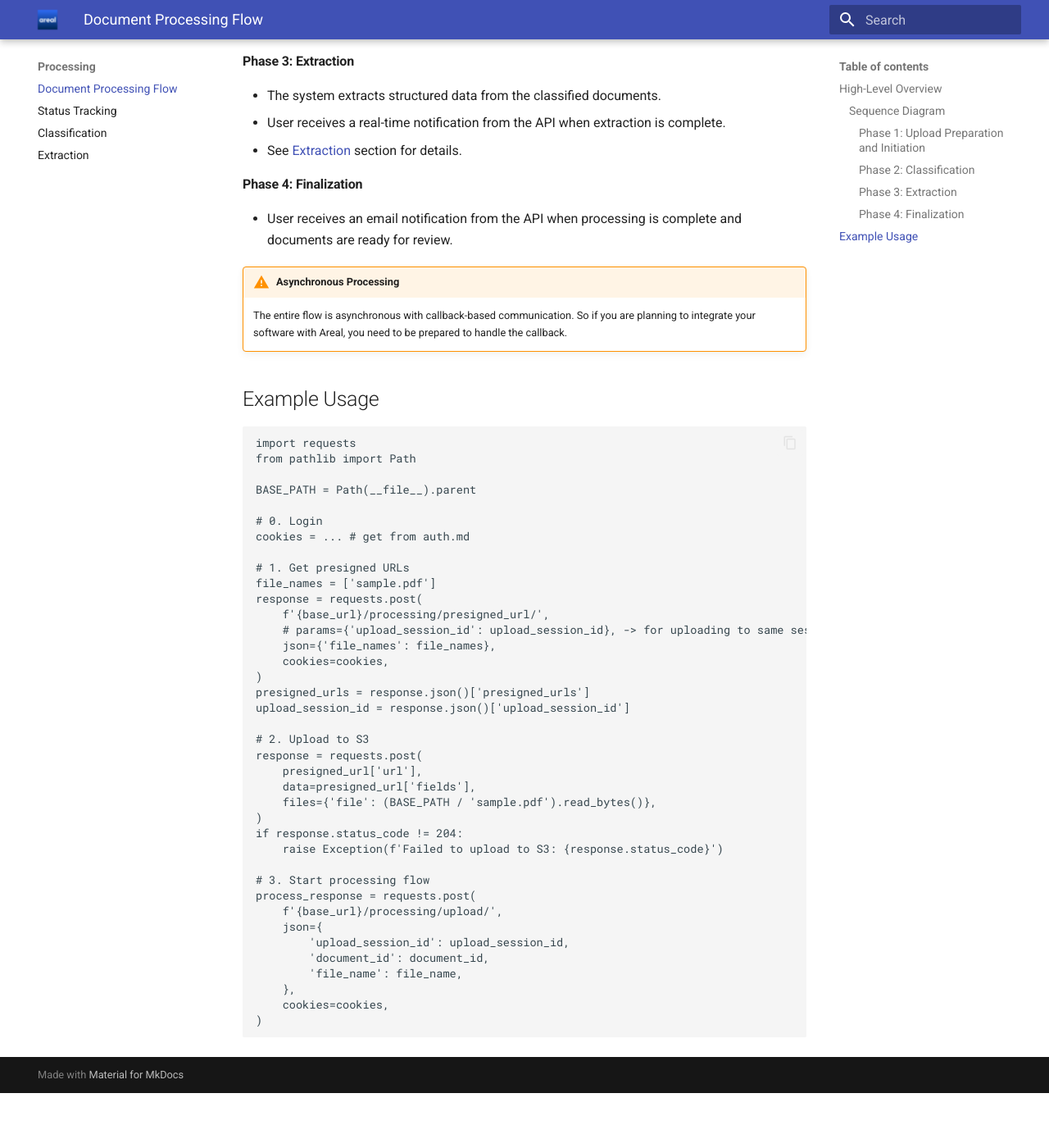
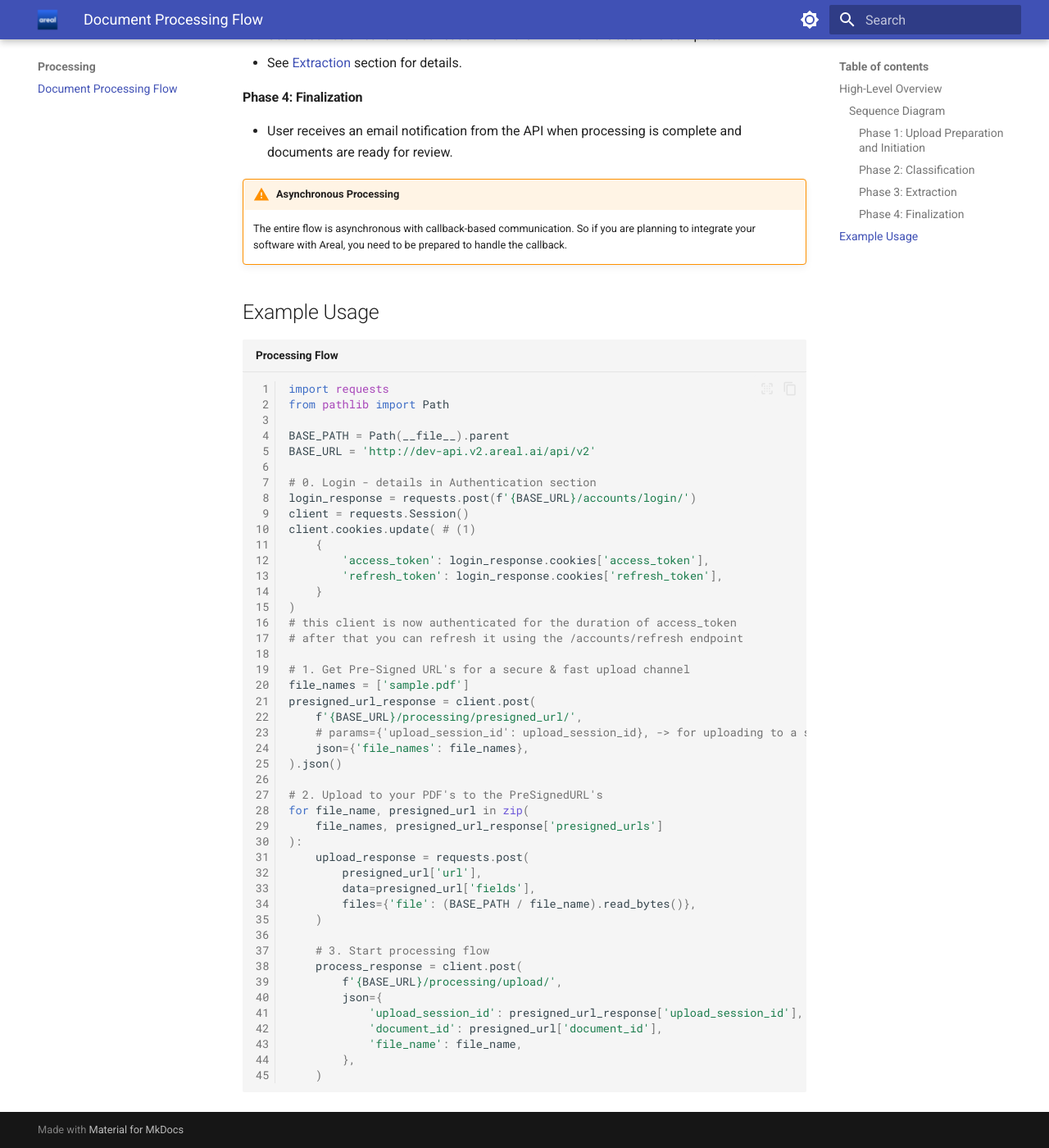
Before and after one commit to Arealai/areal-v2-docs, an MkDocs documentation site: the page built from docs/processing.md, in a window 1280 px wide and 1400 px high, scrolled down 1511 px. Shown: the whole window at 82% size. Built offline with MkDocs 1.6.1 and Material for MkDocs 9.7.7, drawn with Linux system fonts in a browser that asks for light colours; before the commit the page ends 2844 px from its top, so only the background shows below that; some of the changed text lies outside the part shown.

Commit message:
impr: better plugins

````diff
--- a/docs/processing/index.md
+++ b/docs/processing.md
@@ -70,43 +70,51 @@
 
 ## Example Usage
 
-```python
+```py title="Processing Flow" linenums="1"
 import requests
 from pathlib import Path
 
 BASE_PATH = Path(__file__).parent
+BASE_URL = 'http://dev-api.v2.areal.ai/api/v2'
 
-# 0. Login
-cookies = ... # get from auth.md
+# 0. Login - details in Authentication section
+login_response = requests.post(f'{BASE_URL}/accounts/login/')
+client = requests.Session()
+client.cookies.update( # (1)
+    {
+        'access_token': login_response.cookies['access_token'],
+        'refresh_token': login_response.cookies['refresh_token'],
+    }
+)
+# this client is now authenticated for the duration of access_token
+# after that you can refresh it using the /accounts/refresh endpoint
 
-# 1. Get presigned URLs
+# 1. Get Pre-Signed URL's for a secure & fast upload channel
 file_names = ['sample.pdf']
-response = requests.post(
-    f'{base_url}/processing/presigned_url/',
-    # params={'upload_session_id': upload_session_id}, -> for uploading to same session
+presigned_url_response = client.post(
+    f'{BASE_URL}/processing/presigned_url/',
+    # params={'upload_session_id': upload_session_id}, -> for uploading to a specific session
     json={'file_names': file_names},
-    cookies=cookies,
-)
-presigned_urls = response.json()['presigned_urls']
-upload_session_id = response.json()['upload_session_id']
+).json()
 
-# 2. Upload to S3
-response = requests.post(
-    presigned_url['url'],
-    data=presigned_url['fields'],
-    files={'file': (BASE_PATH / 'sample.pdf').read_bytes()},
-)
-if response.status_code != 204:
-    raise Exception(f'Failed to upload to S3: {response.status_code}')
+# 2. Upload to your PDF's to the PreSignedURL's
+for file_name, presigned_url in zip(
+    file_names, presigned_url_response['presigned_urls']
+):
+    upload_response = requests.post(
+        presigned_url['url'],
+        data=presigned_url['fields'],
+        files={'file': (BASE_PATH / file_name).read_bytes()},
+    )
 
-# 3. Start processing flow
-process_response = requests.post(
-    f'{base_url}/processing/upload/',
-    json={
-        'upload_session_id': upload_session_id,
-        'document_id': document_id,
-        'file_name': file_name,
-    },
-    cookies=cookies,
-)
+    # 3. Start processing flow
+    process_response = client.post(
+        f'{BASE_URL}/processing/upload/',
+        json={
+            'upload_session_id': presigned_url_response['upload_session_id'],
+            'document_id': presigned_url['document_id'],
+            'file_name': file_name,
+        },
+    )
+
 ```
--- a/mkdocs.yml
+++ b/mkdocs.yml
@@ -1,4 +1,5 @@
 site_name: "Areal V2 Documentation"
+site_url: "https://docs.v2.areal.ai"
 
 theme:
   name: "material"
@@ -16,21 +17,39 @@
   logo: assets/logo.png
   favicon: assets/logo.png
 
+  palette:
+    # Palette toggle for light mode
+    - scheme: default
+      toggle:
+        icon: material/brightness-7
+        name: Switch to dark mode
+
+    # Palette toggle for dark mode
+    - scheme: slate
+      toggle:
+        icon: material/brightness-4
+        name: Switch to light mode
+
 markdown_extensions:
   - admonition
+  - pymdownx.highlight:
+      anchor_linenums: true
+      line_spans: __span
+      pygments_lang_class: true
+  - pymdownx.inlinehilite
+  - pymdownx.snippets
+  - pymdownx.superfences:
+      custom_fences:
+        - name: mermaid
+          class: mermaid
+          format: !!python/name:pymdownx.superfences.fence_code_format
 
 plugins:
   - search
-  - mermaid2
 
 nav:
   - Home: [index.md]
   - Accounts: [accounts/auth.md, accounts/profiles.md]
-  - Processing:
-      [
-        processing/index.md,
-        processing/status.md,
-        processing/classification.md,
-        processing/extraction.md,
-      ]
+  - Processing: [processing.md]
+  - CDBalancer: [cdbalancer.md]
   - Migration Guide: [migration/index.md, migration/examples.md]
````
Also changed, not shown: other parts of docs/processing.md (+17 -17 lines), docs/cdbalancer.md (added, +41 -0 lines), docs/index.md (+1 -3 lines), docs/processing/status.md (deleted, +0 -9 lines), x.py (added, +28 -0 lines), docs/processing/classification.md (deleted), docs/processing/extraction.md (deleted).
